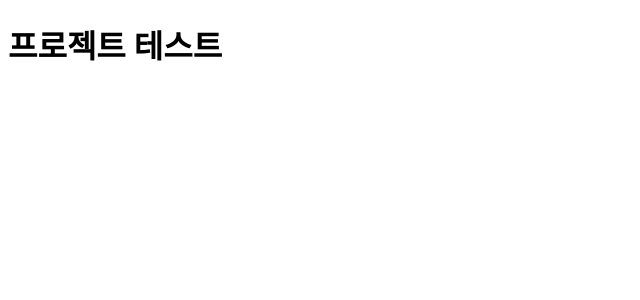
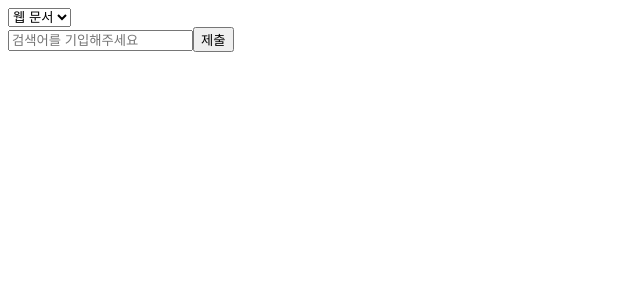
Before and after one commit to sstipdev/Search-Engine, a React (Vite) app: page / in a window 1280 px wide. Shown: the top 300 px of the page, without its empty margins (0-640 px from the left). Built offline with nearby package versions, Linux system fonts and the light colour scheme.

Commit message:
검색API 통신

```diff
--- a/src/App.jsx
+++ b/src/App.jsx
@@ -1,11 +1,35 @@
 import { useState } from "react";
+import ChoiceType from "./components/ChoiceType";
 
 function App() {
-  const [count, setCount] = useState(0);
+  const [search, setSearch] = useState("");
+  const [option, setOption] = useState("web");
+  const API_KEY = "736ee0de974dbdf16ba7d5e0586ddf3f";
+  const HOST = "https://dapi.kakao.com";
+
+  let getChoice = (e) => setOption(e);
+  let GET_URL = `${HOST}/v2/search/${option}?query=${search}`;
+
+  const serachResult = async (e) => {
+    e.preventDefault();
+    const data = await fetch(GET_URL, {
+      method: "GET",
+      headers: {
+        Authorization: `KakaoAK ${API_KEY}`,
+      },
+    });
+    const json = await data.json();
+    console.log(json);
+  };
+  console.log(GET_URL);
 
   return (
     <div className="App">
-      <h1>프로젝트 테스트</h1>
+      <ChoiceType getChoice={getChoice} />
+      <form onSubmit={(e) => serachResult(e)}>
+        <input onChange={(e) => setSearch(e.target.value)} type="text" placeholder="검색어를 기입해주세요" value={search} />
+        <button type="submit">제출</button>
+      </form>
     </div>
   );
 }
--- /dev/null
+++ b/src/components/ChoiceType.jsx
@@ -0,0 +1,25 @@
+import { useState } from "react";
+
+const ChoiceType = ({ getChoice }) => {
+  const [choice, setChoice] = useState("web");
+
+  const choiceFc = (e) => {
+    const {
+      target: { value },
+    } = e;
+    return setChoice(value);
+  };
+
+  getChoice(choice);
+
+  return (
+    <select onChange={choiceFc}>
+      <option value="web">웹 문서</option>
+      <option value="vclip">동영상</option>
+      <option value="image">이미지</option>
+      <option value="blog">블로그</option>
+    </select>
+  );
+};
+
+export default ChoiceType;
```
